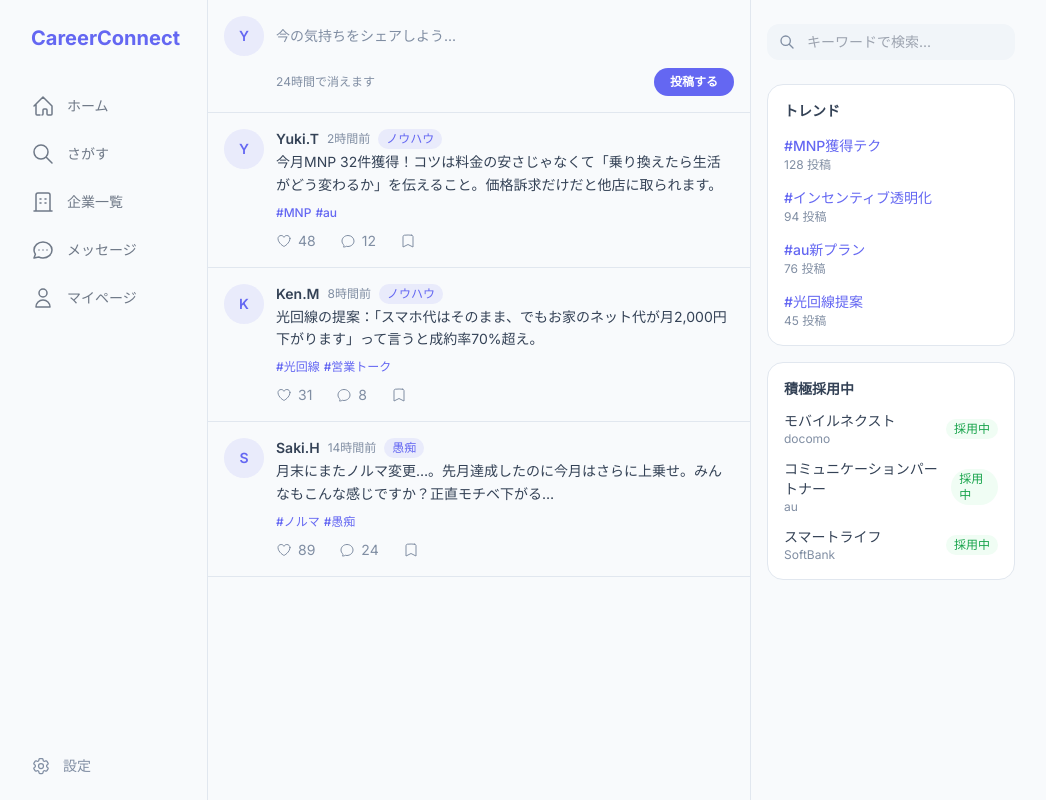
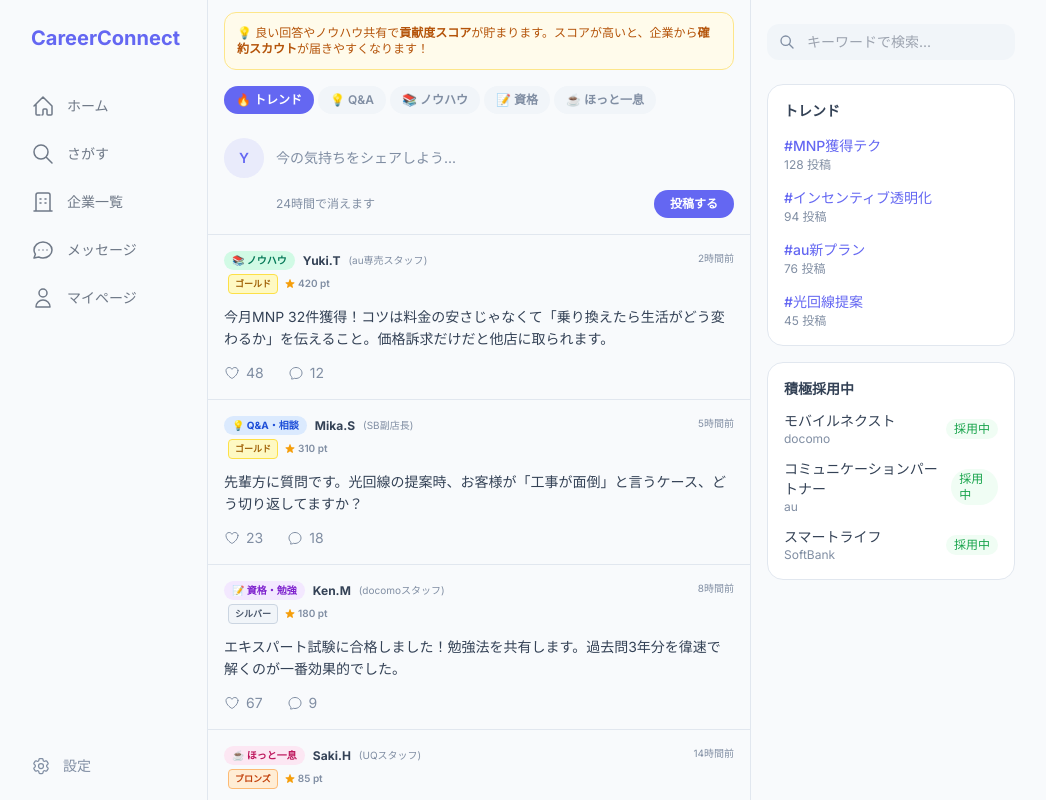
Before and after one commit to kmahm402-eng/careerconnect, a Next.js app: page /feed in a window 1280 px wide. Shown: the top 800 px of the page, without its empty margins (121-1167 px from the left). Built offline with nearby package versions, Linux system fonts and the light colour scheme.

Commit message:
Update page.tsx

```diff
--- a/src/app/(main)/feed/page.tsx
+++ b/src/app/(main)/feed/page.tsx
@@ -1,16 +1,44 @@
 "use client";
 import { useState } from "react";
 
+const TABS = [
+  { id: "trend", label: "🔥 トレンド" },
+  { id: "qa", label: "💡 Q&A" },
+  { id: "knowhow", label: "📚 ノウハウ" },
+  { id: "cert", label: "📝 資格" },
+  { id: "chill", label: "☕ ほっと一息" },
+];
+
+const RANK = (s: number) => s >= 500 ? { l: "プラチナ", c: "bg-purple-100 text-purple-700 border-purple-300" } : s >= 300 ? { l: "ゴールド", c: "bg-yellow-100 text-yellow-700 border-yellow-300" } : s >= 100 ? { l: "シルバー", c: "bg-slate-100 text-slate-600 border-slate-300" } : { l: "ブロンズ", c: "bg-orange-100 text-orange-700 border-orange-300" };
+
+const BADGE: Record<string, { bg: string; icon: string }> = {
+  qa: { bg: "bg-blue-100 text-blue-700", icon: "💡 Q&A・相談" },
+  knowhow: { bg: "bg-emerald-100 text-emerald-700", icon: "📚 ノウハウ" },
+  cert: { bg: "bg-purple-100 text-purple-700", icon: "📝 資格・勉強" },
+  chill: { bg: "bg-pink-100 text-pink-700", icon: "☕ ほっと一息" },
+};
+
 const POSTS = [
-  { id: "1", name: "Yuki.T", category: "ノウハウ", content: "今月MNP 32件獲得！コツは料金の安さじゃなくて「乗り換えたら生活がどう変わるか」を伝えること。価格訴求だけだと他店に取られます。", likes: 48, comments: 12, time: "2時間前", hashtags: ["#MNP", "#au"] },
-  { id: "2", name: "Ken.M", category: "ノウハウ", content: "光回線の提案：「スマホ代はそのまま、でもお家のネット代が月2,000円下がります」って言うと成約率70%超え。", likes: 31, comments: 8, time: "8時間前", hashtags: ["#光回線", "#営業トーク"] },
-  { id: "3", name: "Saki.H", category: "愚痴", content: "月末にまたノルマ変更…。先月達成したのに今月はさらに上乗せ。みんなもこんな感じですか？正直モチベ下がる…", likes: 89, comments: 24, time: "14時間前", hashtags: ["#ノルマ", "#愚痴"] },
+  { id: "1", cat: "knowhow", author: { name: "Yuki.T", role: "au専売スタッフ", score: 420 }, content: "今月MNP 32件獲得！コツは料金の安さじゃなくて「乗り換えたら生活がどう変わるか」を伝えること。価格訴求だけだと他店に取られます。", likes: 48, comments: 12, time: "2時間前" },
+  { id: "2", cat: "qa", author: { name: "Mika.S", role: "SB副店長", score: 310 }, content: "先輩方に質問です。光回線の提案時、お客様が「工事が面倒」と言うケース、どう切り返してますか？", likes: 23, comments: 18, time: "5時間前" },
+  { id: "3", cat: "cert", author: { name: "Ken.M", role: "docomoスタッフ", score: 180 }, content: "エキスパート試験に合格しました！勉強法を共有します。過去問3年分を徫速で解くのが一番効果的でした。", likes: 67, comments: 9, time: "8時間前" },
+  { id: "4", cat: "chill", author: { name: "Saki.H", role: "UQスタッフ", score: 85 }, content: "月末にまたノルマ変更…。先月達成したのに今月はさらに上乗せ。みんなもこんな感じですか？正直モチベ下がる…", likes: 89, comments: 24, time: "14時間前" },
+  { id: "5", cat: "knowhow", author: { name: "Taro.N", role: "楽天モバイル", score: 550 }, content: "光回線の提案：「スマホ代はそのまま、でもお家のネット代が月2,000円下がります」って言うと成約率70%超え。お客様の「お得感」がポイント。", likes: 31, comments: 8, time: "1日前" },
 ];
 
 export default function FeedPage() {
+  const [tab, setTab] = useState("trend");
   const [liked, setLiked] = useState<Record<string, boolean>>({});
+  const filtered = tab === "trend" ? POSTS : POSTS.filter(p => p.cat === tab);
+
   return (
     <div>
+      <div className="mx-4 mt-3 mb-2 bg-amber-50 dark:bg-amber-950/20 border border-amber-200 dark:border-amber-900/30 rounded-xl p-3">
+        <p className="text-xs text-amber-700 dark:text-amber-400 font-medium">💡 良い回答やノウハウ共有で<span className="font-bold">貢献度スコア</span>が貯まります。スコアが高いと、企業から<span className="font-bold">確約スカウト</span>が届きやすくなります！</p>
+      </div>
+
+      <div className="flex gap-1 px-4 py-2 overflow-x-auto">{TABS.map(t => (<button key={t.id} onClick={() => setTab(t.id)} className={"px-3 py-1.5 rounded-full text-xs font-semibold whitespace-nowrap transition-all " + (tab === t.id ? "bg-primary text-primary-foreground" : "bg-secondary text-muted-foreground hover:text-foreground")}>{t.label}</button>))}</div>
+
       <div className="border-b p-4">
         <div className="flex gap-3">
           <div className="w-10 h-10 rounded-full bg-primary/10 flex items-center justify-center text-primary font-semibold text-sm shrink-0">Y</div>
@@ -21,27 +49,37 @@ export default function FeedPage() {
           <button className="px-4 py-1.5 bg-primary text-primary-foreground rounded-full text-xs font-semibold hover:opacity-90 transition">投稿する</button>
         </div>
       </div>
-      {POSTS.map((post) => (
-        <article key={post.id} className="border-b p-4 hover:bg-secondary/30 transition-colors">
-          <div className="flex gap-3">
-            <div className="w-10 h-10 rounded-full bg-primary/10 flex items-center justify-center text-primary font-semibold text-sm shrink-0">{post.name[0]}</div>
-            <div className="flex-1 min-w-0">
-              <div className="flex items-center gap-2 mb-0.5">
-                <span className="font-semibold text-sm">{post.name}</span>
-                <span className="text-xs text-muted-foreground">{post.time}</span>
-                <span className="text-xs font-medium text-primary bg-primary/10 px-2 py-0.5 rounded-full">{post.category}</span>
+
+      {filtered.map(post => {
+        const rank = RANK(post.author.score);
+        const badge = BADGE[post.cat];
+        return (
+          <article key={post.id} className="border-b p-4 hover:bg-secondary/30 transition-colors">
+            <div className="flex justify-between items-start mb-3">
+              <div className="flex flex-col gap-1">
+                <div className="flex items-center gap-2">
+                  {badge && <div className={"text-[10px] font-bold px-2 py-0.5 rounded-md " + badge.bg}>{badge.icon}</div>}
+                  <span className="text-xs font-bold">{post.author.name}</span>
+                  <span className="text-[10px] text-muted-foreground">({post.author.role})</span>
+                </div>
+                <div className="flex items-center gap-1.5 ml-1">
+                  <div className={"text-[9px] font-bold px-1.5 py-0.5 rounded border " + rank.c}>{rank.l}</div>
+                  <span className="text-[10px] font-semibold text-muted-foreground flex items-center gap-0.5">
+                    <svg className="w-3 h-3 text-amber-500" fill="currentColor" viewBox="0 0 20 20"><path d="M9.049 2.927c.3-.921 1.603-.921 1.902 0l1.07 3.292a1 1 0 00.95.69h3.462c.969 0 1.371 1.24.588 1.81l-2.8 2.034a1 1 0 00-.364 1.118l1.07 3.292c.3.921-.755 1.688-1.54 1.118l-2.8-2.034a1 1 0 00-1.175 0l-2.8 2.034c-.784.57-1.838-.197-1.539-1.118l1.07-3.292a1 1 0 00-.364-1.118L2.98 8.72c-.783-.57-.38-1.81.588-1.81h3.461a1 1 0 00.951-.69l1.07-3.292z" /></svg>
+                    {post.author.score} pt
+                  </span>
+                </div>
               </div>
-              <p className="text-sm leading-relaxed mb-2">{post.content}</p>
-              <div className="flex items-center gap-1 mb-2.5">{post.hashtags.map((tag, i) => (<span key={i} className="text-xs text-primary font-medium">{tag} </span>))}</div>
-              <div className="flex items-center gap-6">
-                <button onClick={() => setLiked(p => ({...p, [post.id]: !p[post.id]}))} className="flex items-center gap-1.5 text-muted-foreground hover:text-red-500 transition text-sm"><svg className="w-4 h-4" fill={liked[post.id] ? "currentColor" : "none"} viewBox="0 0 24 24" stroke="currentColor" strokeWidth={1.5}><path strokeLinecap="round" strokeLinejoin="round" d="M21 8.25c0-2.485-2.099-4.5-4.688-4.5-1.935 0-3.597 1.126-4.312 2.733-.715-1.607-2.377-2.733-4.313-2.733C5.1 3.75 3 5.765 3 8.25c0 7.22 9 12 9 12s9-4.78 9-12z" /></svg><span>{post.likes + (liked[post.id] ? 1 : 0)}</span></button>
-                <button className="flex items-center gap-1.5 text-muted-foreground hover:text-primary transition text-sm"><svg className="w-4 h-4" fill="none" viewBox="0 0 24 24" stroke="currentColor" strokeWidth={1.5}><path strokeLinecap="round" strokeLinejoin="round" d="M12 20.25c4.97 0 9-3.694 9-8.25s-4.03-8.25-9-8.25S3 7.444 3 12c0 2.104.859 4.023 2.273 5.48.432.447.74 1.04.586 1.641a4.483 4.483 0 01-.923 1.785A5.969 5.969 0 006 21c1.282 0 2.47-.402 3.445-1.087.81.22 1.668.337 2.555.337z" /></svg><span>{post.comments}</span></button>
-                <button className="flex items-center gap-1.5 text-muted-foreground hover:text-accent transition text-sm"><svg className="w-4 h-4" fill="none" viewBox="0 0 24 24" stroke="currentColor" strokeWidth={1.5}><path strokeLinecap="round" strokeLinejoin="round" d="M17.593 3.322c1.1.128 1.907 1.077 1.907 2.185V21L12 17.25 4.5 21V5.507c0-1.108.806-2.057 1.907-2.185a48.507 48.507 0 0111.186 0z" /></svg></button>
-              </div>
+              <span className="text-[10px] text-muted-foreground">{post.time}</span>
             </div>
-          </div>
-        </article>
-      ))}
+            <p className="text-sm leading-relaxed mb-3">{post.content}</p>
+            <div className="flex items-center gap-6">
+              <button onClick={() => setLiked(p => ({...p, [post.id]: !p[post.id]}))} className="flex items-center gap-1.5 text-muted-foreground hover:text-red-500 transition text-sm"><svg className="w-4 h-4" fill={liked[post.id] ? "currentColor" : "none"} viewBox="0 0 24 24" stroke="currentColor" strokeWidth={1.5}><path strokeLinecap="round" strokeLinejoin="round" d="M21 8.25c0-2.485-2.099-4.5-4.688-4.5-1.935 0-3.597 1.126-4.312 2.733-.715-1.607-2.377-2.733-4.313-2.733C5.1 3.75 3 5.765 3 8.25c0 7.22 9 12 9 12s9-4.78 9-12z" /></svg><span>{post.likes + (liked[post.id] ? 1 : 0)}</span></button>
+              <button className="flex items-center gap-1.5 text-muted-foreground hover:text-primary transition text-sm"><svg className="w-4 h-4" fill="none" viewBox="0 0 24 24" stroke="currentColor" strokeWidth={1.5}><path strokeLinecap="round" strokeLinejoin="round" d="M12 20.25c4.97 0 9-3.694 9-8.25s-4.03-8.25-9-8.25S3 7.444 3 12c0 2.104.859 4.023 2.273 5.48.432.447.74 1.04.586 1.641a4.483 4.483 0 01-.923 1.785A5.969 5.969 0 006 21c1.282 0 2.47-.402 3.445-1.087.81.22 1.668.337 2.555.337z" /></svg><span>{post.comments}</span></button>
+            </div>
+          </article>
+        );
+      })}
     </div>
   );
 }
```
